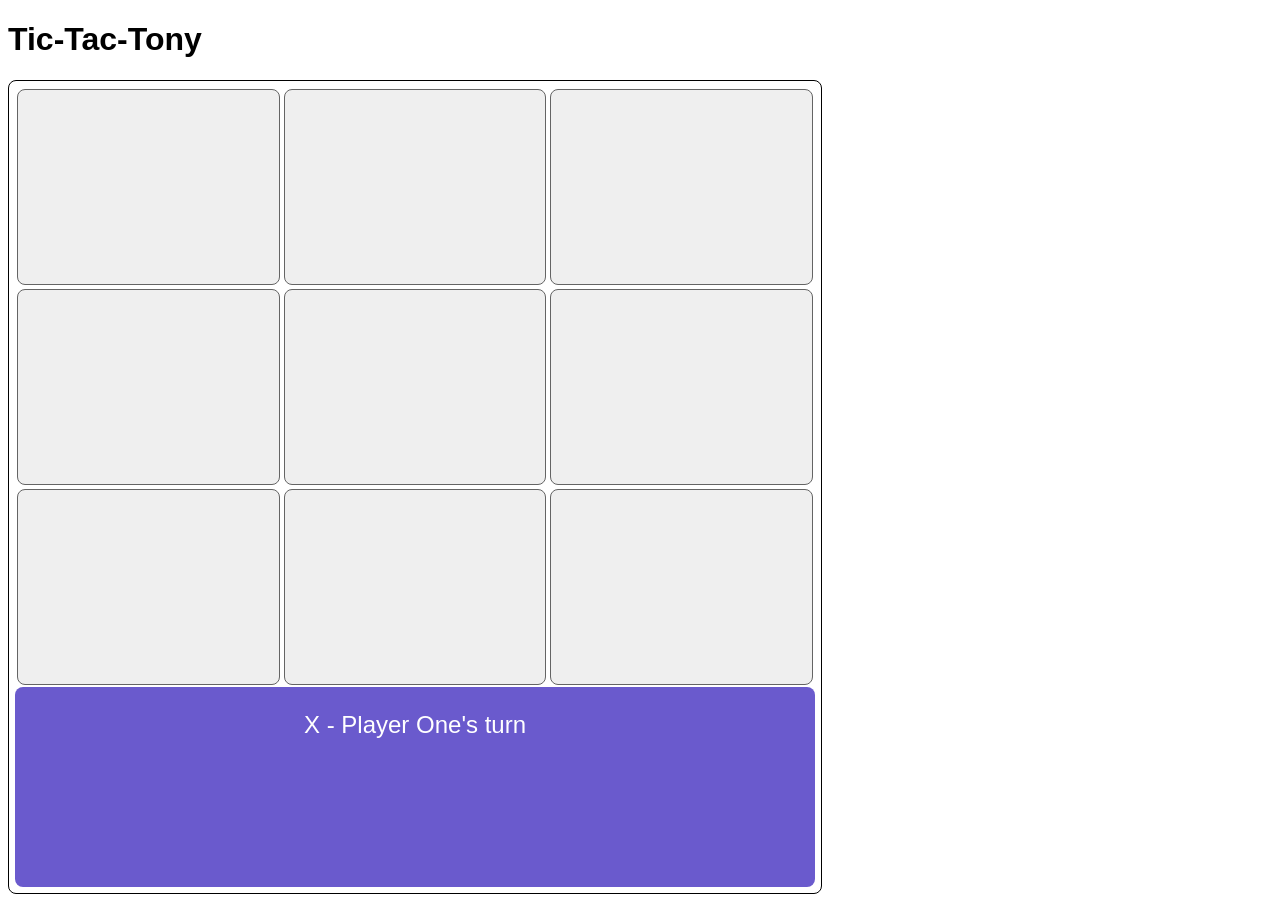
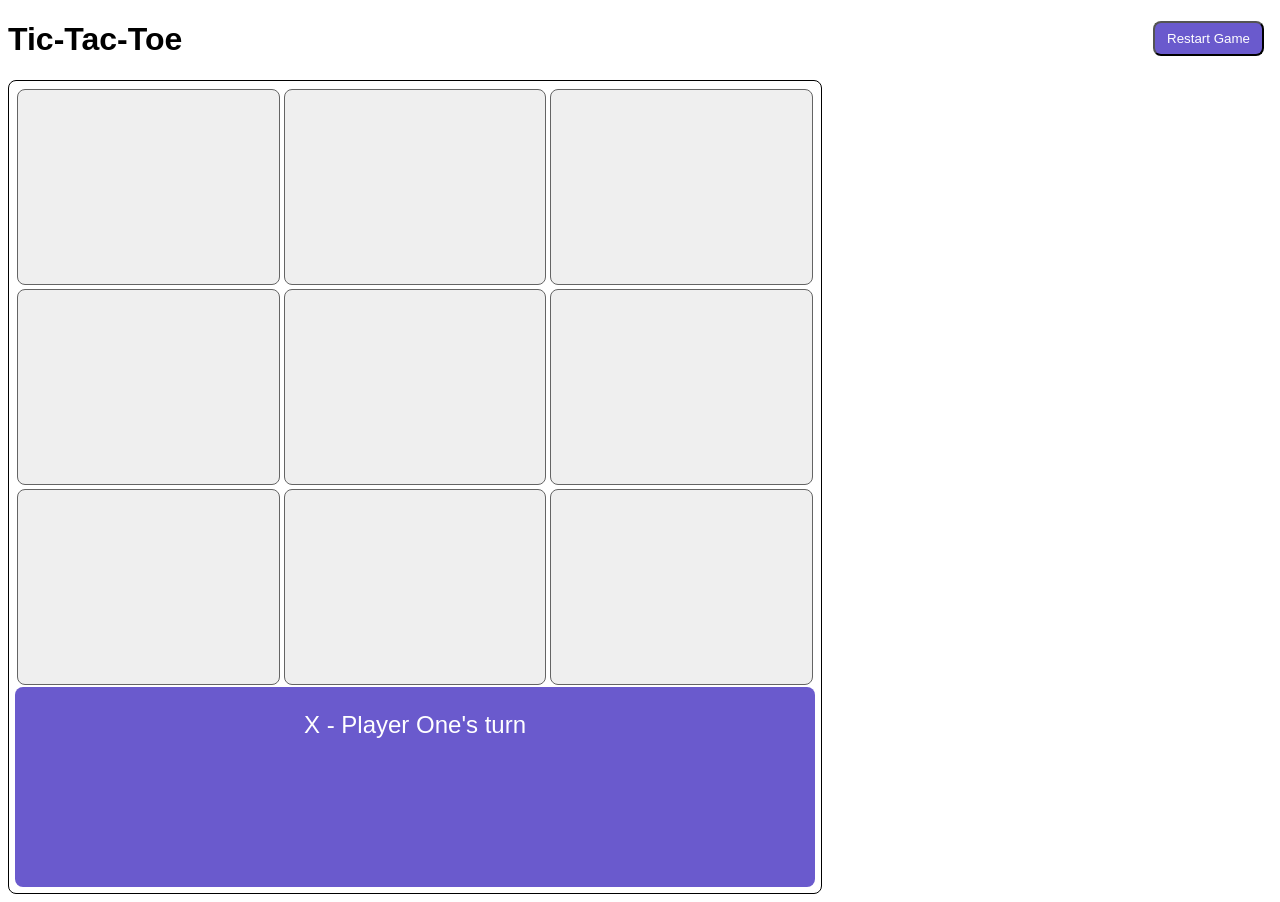
Before and after one commit to acpasnello/tic-tac-toe, a website: page index.html in a window 1280 px wide. Both pictures are taken after a click on the button "Start Game". Drawn offline with Linux system fonts and the light colour scheme.

Commit message:
Add restart game button, toggle visibility depending on state of game

```diff
--- a/index.html
+++ b/index.html
@@ -5,11 +5,12 @@
         <meta name="viewport" content="width=device-width, initial-scale=1.0" />
         <link href="./styles.css" rel="stylesheet" />
         <script src="./script.js" defer></script>
-        <title>Tic-Tac-Tony</title>
+        <title>Tic-Tac-Toe</title>
     </head>
     <body>
         <div class="container">
-            <h1>Tic-Tac-Tony</h1>
+            <h1>Tic-Tac-Toe</h1>
+            <button id="restartGame" class="hidden">Restart Game</button>
             <div class="board">
             </div>
         </div>
--- a/script.js
+++ b/script.js
@@ -202,7 +202,9 @@ const gameController = (() => {
 const displayController = (() => {
     const boardDiv = document.querySelector(".board")
     const tiles = document.getElementsByClassName('tile');
+    const restartButton = document.getElementById("restartGame")
 
+    // Displays the board in its current state only
     const displayBoard = () => {
         // Clear board
         boardDiv.textContent = "";
@@ -222,6 +224,7 @@ const displayController = (() => {
         }
     }
 
+    // Displays board in its current state along with active player's turn. Used when IN a game
     const updateScreen = () => {
         const activePlayer = gameController.getActivePlayer();
         displayBoard();
@@ -231,6 +234,7 @@ const displayController = (() => {
             <p>${activePlayer.getToken().toUpperCase()} - ${activePlayer.name}'s turn</p>
         `
         boardDiv.appendChild(activePlayerDisplay)
+        if (restartButton.classList.contains('hidden')) {restartButton.classList.remove('hidden')}
     }
 
     const tileTakenAlert = () => {
@@ -262,6 +266,7 @@ const displayController = (() => {
         `
         displayBoard();
         boardDiv.insertBefore(winScreen, tiles[0])
+        restartButton.classList.add("hidden")
         let newGameButton = document.querySelector('button.newGame')
         newGameButton.addEventListener('click', startNewGame)
     }
@@ -276,12 +281,15 @@ const displayController = (() => {
         `
         displayBoard();
         boardDiv.insertBefore(drawScreen, tiles[0])
+        restartButton.classList.add("hidden")
+        restartButton.style.backgroundColor = "black"
         let newGameButton = document.querySelector('button.newGame')
         newGameButton.addEventListener('click', startNewGame)
     }
 
     const startNewGame = () => {
         gameController.newGame()
+        restartButton.classList.remove("hidden")
         updateScreen()
         boardDiv.addEventListener('click', clickHandlerBoard)
     }
@@ -292,7 +300,7 @@ const displayController = (() => {
         let newNames = [nameOne, nameTwo]
         console.log(newNames)
         gameController.changePlayerNames(newNames)
-        updateScreen();
+        displayBoard();
         startScreen();
     }
     // Add event listener to board
--- a/styles.css
+++ b/styles.css
@@ -59,8 +59,18 @@ body {
     animation-iteration-count: 1;
 }
 
-.newGame {
+#restartGame {
+    position: absolute;
+    top: 21px;
+    right: 16px;
+    background-color: var(--bg-blue);
+    color: white;
+    border-radius: 8px;
+    padding: 8px 12px;
+}
 
+.hidden {
+    display: none;
 }
 
 @media screen and (min-width: 800px) {
```
